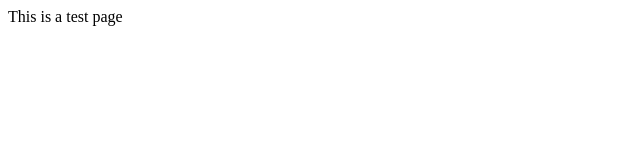
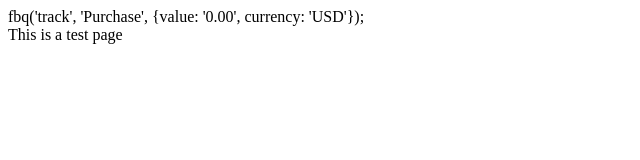
Before and after one commit to espelancer/espelancer.github.io, a plain HTML site: page index.html in a window 1280 px wide. Shown: the whole page, without its empty margins (0-640 px from the left). Drawn offline with Linux system fonts and the light colour scheme.

Commit message:
add pixel

```diff
--- a/index.html
+++ b/index.html
@@ -10,6 +10,7 @@ document,'script','//connect.facebook.net/en_US/fbevents.js');
 
 fbq('init', '205267429819290');
 fbq('track', "PageView");</script>
+fbq('track', 'Purchase', {value: '0.00', currency: 'USD'});
 <noscript><img height="1" width="1" style="display:none"
 src="https://www.facebook.com/tr?id=205267429819290&ev=PageView&noscript=1"
 /></noscript>
```
